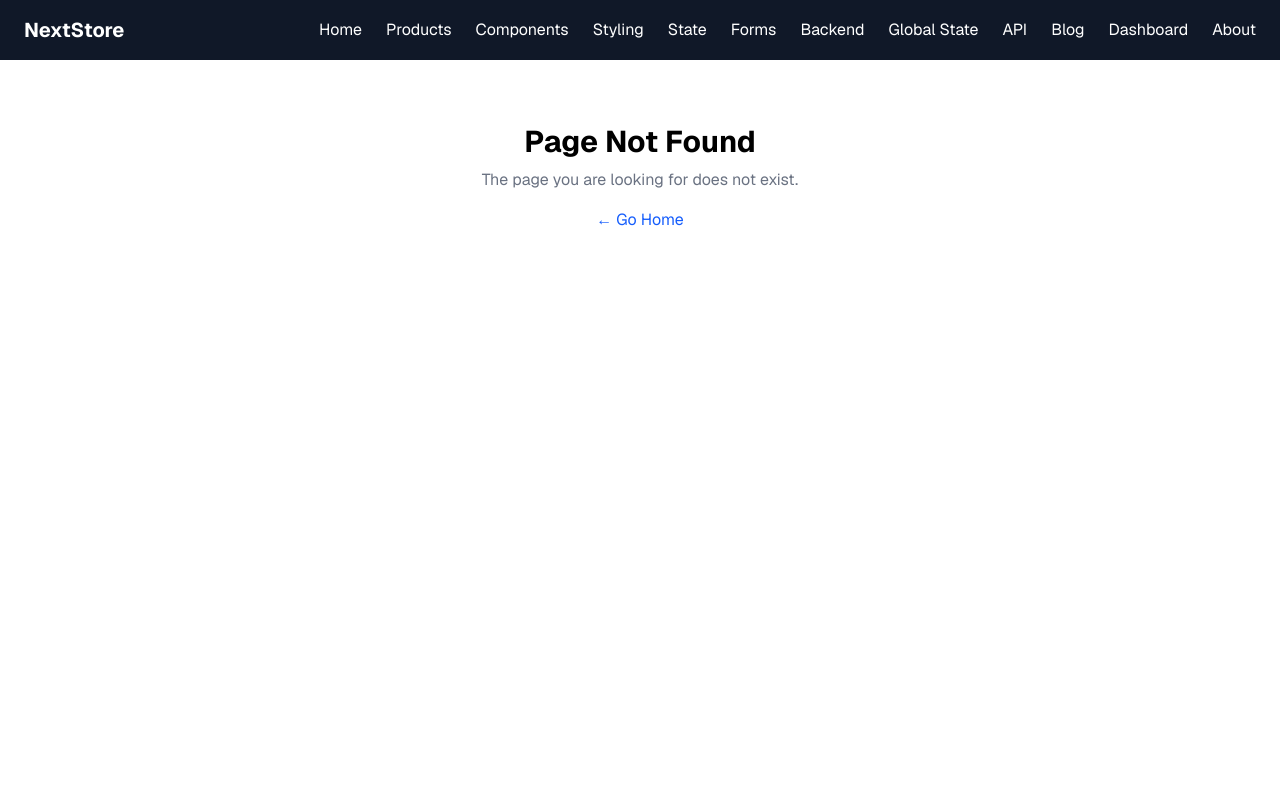
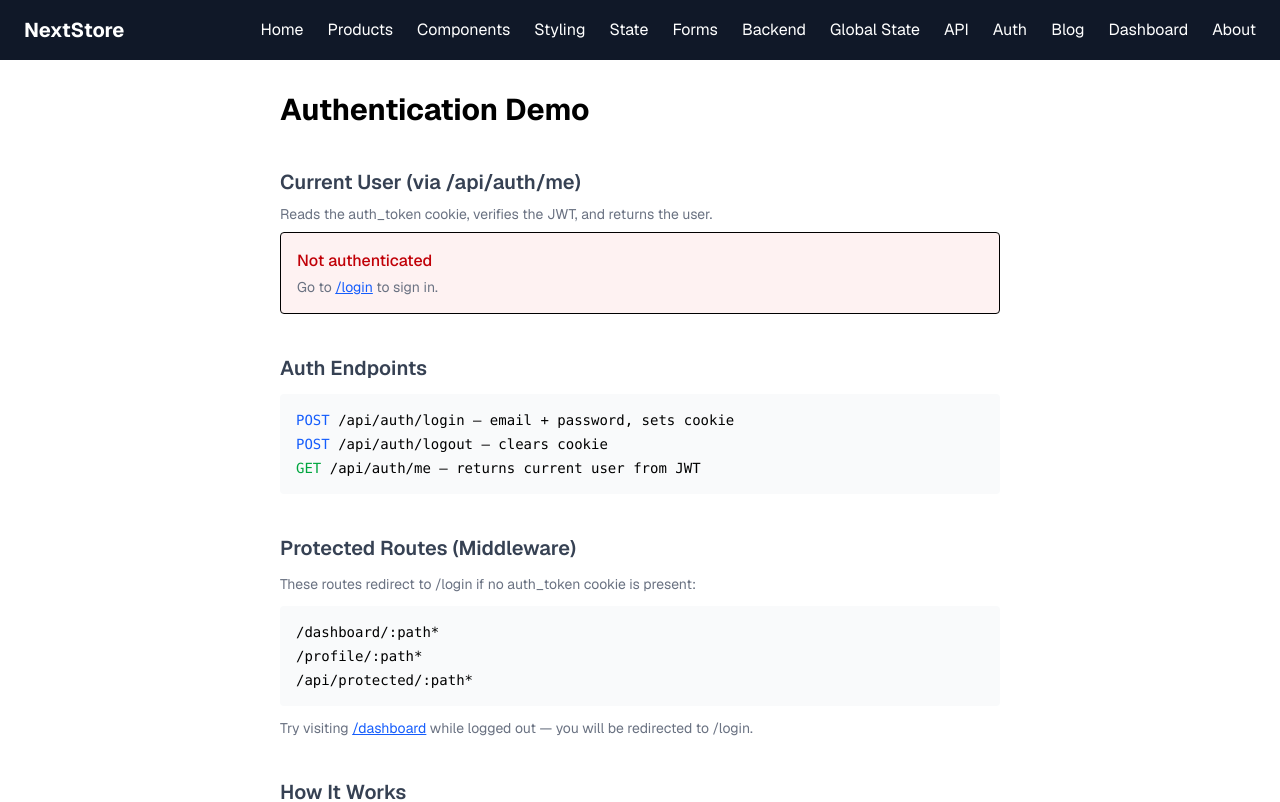
Before and after one commit to ivlie1495/learning-nextjs, a Next.js app: page /auth-demo in a window 1280 px wide. Before the commit this address had no page. Shown: the top 802 px of the page. Built offline with nearby package versions, Linux system fonts and the light colour scheme; no server answers.

Commit message:
Add Authentication demo with JWT, cookies, and middleware

```diff
--- /dev/null
+++ b/app/api/auth/login/route.ts
@@ -0,0 +1,35 @@
+import { NextResponse } from 'next/server'
+import { prisma } from '@/lib/prisma'
+import { signToken } from '@/lib/auth'
+
+export async function POST(req: Request) {
+  const { email, password } = await req.json()
+
+  // Demo: password is "password" for any existing user
+  if (password !== 'password') {
+    return NextResponse.json(
+      { error: 'Invalid credentials' },
+      { status: 401 }
+    )
+  }
+
+  const user = await prisma.user.findUnique({ where: { email } })
+
+  if (!user) {
+    return NextResponse.json(
+      { error: 'Invalid credentials' },
+      { status: 401 }
+    )
+  }
+
+  const token = await signToken({ id: user.id, email: user.email })
+
+  const response = NextResponse.json({ success: true, user: { id: user.id, name: user.name, email: user.email } })
+  response.cookies.set('auth_token', token, {
+    httpOnly: true,
+    secure: false,
+    sameSite: 'strict',
+    maxAge: 60 * 60,
+  })
+  return response
+}
--- /dev/null
+++ b/app/api/auth/logout/route.ts
@@ -0,0 +1,12 @@
+import { NextResponse } from 'next/server'
+
+export async function POST() {
+  const response = NextResponse.json({ success: true })
+  response.cookies.set('auth_token', '', {
+    httpOnly: true,
+    secure: false,
+    sameSite: 'strict',
+    maxAge: 0,
+  })
+  return response
+}
--- /dev/null
+++ b/app/api/auth/me/route.ts
@@ -0,0 +1,38 @@
+import { NextResponse } from 'next/server'
+import { cookies } from 'next/headers'
+import { verifyToken } from '@/lib/auth'
+import { prisma } from '@/lib/prisma'
+
+export async function GET() {
+  const cookieStore = await cookies()
+  const token = cookieStore.get('auth_token')?.value
+
+  if (!token) {
+    return NextResponse.json(
+      { error: 'Not authenticated' },
+      { status: 401 }
+    )
+  }
+
+  try {
+    const payload = await verifyToken(token)
+    const user = await prisma.user.findUnique({
+      where: { id: payload.id },
+      select: { id: true, name: true, email: true, createdAt: true },
+    })
+
+    if (!user) {
+      return NextResponse.json(
+        { error: 'User not found' },
+        { status: 404 }
+      )
+    }
+
+    return NextResponse.json(user)
+  } catch {
+    return NextResponse.json(
+      { error: 'Invalid token' },
+      { status: 401 }
+    )
+  }
+}
--- /dev/null
+++ b/app/auth-demo/page.tsx
@@ -0,0 +1,55 @@
+import AuthStatus from '@/components/auth/AuthStatus'
+
+export default function AuthDemoPage() {
+  return (
+    <div className="px-6 py-8 max-w-3xl mx-auto space-y-10">
+      <h1 className="text-3xl font-bold">Authentication Demo</h1>
+
+      <section className="space-y-2">
+        <h2 className="text-xl font-semibold text-gray-700">
+          Current User (via /api/auth/me)
+        </h2>
+        <p className="text-sm text-gray-500">
+          Reads the auth_token cookie, verifies the JWT, and returns the user.
+        </p>
+        <AuthStatus />
+      </section>
+
+      <section className="space-y-3">
+        <h2 className="text-xl font-semibold text-gray-700">Auth Endpoints</h2>
+        <div className="bg-gray-50 rounded p-4 text-sm font-mono space-y-1">
+          <p><span className="text-blue-600">POST</span> /api/auth/login — email + password, sets cookie</p>
+          <p><span className="text-blue-600">POST</span> /api/auth/logout — clears cookie</p>
+          <p><span className="text-green-600">GET</span> /api/auth/me — returns current user from JWT</p>
+        </div>
+      </section>
+
+      <section className="space-y-3">
+        <h2 className="text-xl font-semibold text-gray-700">Protected Routes (Middleware)</h2>
+        <p className="text-sm text-gray-500">
+          These routes redirect to /login if no auth_token cookie is present:
+        </p>
+        <div className="bg-gray-50 rounded p-4 text-sm font-mono space-y-1">
+          <p>/dashboard/:path*</p>
+          <p>/profile/:path*</p>
+          <p>/api/protected/:path*</p>
+        </div>
+        <p className="text-sm text-gray-500">
+          Try visiting <a href="/dashboard" className="text-blue-600 underline">/dashboard</a> while
+          logged out — you will be redirected to /login.
+        </p>
+      </section>
+
+      <section className="space-y-3">
+        <h2 className="text-xl font-semibold text-gray-700">How It Works</h2>
+        <ol className="list-decimal list-inside text-sm text-gray-600 space-y-1">
+          <li>User submits login form</li>
+          <li>POST /api/auth/login validates credentials</li>
+          <li>JWT token is signed and set as httpOnly cookie</li>
+          <li>Middleware checks auth_token on protected routes</li>
+          <li>GET /api/auth/me verifies JWT and returns user data</li>
+        </ol>
+      </section>
+    </div>
+  )
+}
--- /dev/null
+++ b/app/login/page.tsx
@@ -0,0 +1,13 @@
+import LoginForm from '@/components/auth/LoginForm'
+
+export default function LoginPage() {
+  return (
+    <div className="px-6 py-8 max-w-3xl mx-auto space-y-6">
+      <h1 className="text-3xl font-bold">Login</h1>
+      <p className="text-sm text-gray-500">
+        Sign in with a user created in the API demo. Password is always &quot;password&quot;.
+      </p>
+      <LoginForm />
+    </div>
+  )
+}
--- a/components/NavBar.tsx
+++ b/components/NavBar.tsx
@@ -36,6 +36,9 @@ export default function NavBar() {
         <Link href="/api-demo" className="hover:text-gray-300">
           API
         </Link>
+        <Link href="/auth-demo" className="hover:text-gray-300">
+          Auth
+        </Link>
         <Link href="/blog" className="hover:text-gray-300">
           Blog
         </Link>
--- /dev/null
+++ b/components/auth/AuthStatus.tsx
@@ -0,0 +1,64 @@
+'use client'
+
+import { useState, useEffect } from 'react'
+import { useRouter } from 'next/navigation'
+
+interface User {
+  id: number
+  name: string | null
+  email: string
+  createdAt: string
+}
+
+export default function AuthStatus() {
+  const [user, setUser] = useState<User | null>(null)
+  const [loading, setLoading] = useState(true)
+  const router = useRouter()
+
+  useEffect(() => {
+    fetch('/api/auth/me')
+      .then((res) => (res.ok ? res.json() : null))
+      .then((data) => {
+        setUser(data)
+        setLoading(false)
+      })
+      .catch(() => setLoading(false))
+  }, [])
+
+  const handleLogout = async () => {
+    await fetch('/api/auth/logout', { method: 'POST' })
+    setUser(null)
+    router.refresh()
+  }
+
+  if (loading) return <p className="text-gray-500">Checking auth...</p>
+
+  if (!user) {
+    return (
+      <div className="border rounded p-4 bg-red-50">
+        <p className="font-medium text-red-700">Not authenticated</p>
+        <p className="text-sm text-gray-500 mt-1">
+          Go to <a href="/login" className="text-blue-600 underline">/login</a> to sign in.
+        </p>
+      </div>
+    )
+  }
+
+  return (
+    <div className="border rounded p-4 bg-green-50 space-y-3">
+      <p className="font-medium text-green-700">Authenticated</p>
+      <div className="text-sm space-y-1">
+        <p><span className="text-gray-500">ID:</span> {user.id}</p>
+        <p><span className="text-gray-500">Name:</span> {user.name}</p>
+        <p><span className="text-gray-500">Email:</span> {user.email}</p>
+        <p><span className="text-gray-500">Created:</span> {new Date(user.createdAt).toLocaleDateString()}</p>
+      </div>
+      <button
+        onClick={handleLogout}
+        className="bg-red-500 text-white px-4 py-2 rounded text-sm hover:bg-red-600"
+      >
+        Logout
+      </button>
+    </div>
+  )
+}
--- /dev/null
+++ b/components/auth/LoginForm.tsx
@@ -0,0 +1,77 @@
+'use client'
+
+import { useState } from 'react'
+import { useRouter } from 'next/navigation'
+
+export default function LoginForm() {
+  const [email, setEmail] = useState('')
+  const [password, setPassword] = useState('')
+  const [error, setError] = useState('')
+  const [loading, setLoading] = useState(false)
+  const router = useRouter()
+
+  const handleSubmit = async (e: React.FormEvent) => {
+    e.preventDefault()
+    setError('')
+    setLoading(true)
+
+    const res = await fetch('/api/auth/login', {
+      method: 'POST',
+      headers: { 'Content-Type': 'application/json' },
+      body: JSON.stringify({ email, password }),
+    })
+
+    const data = await res.json()
+    setLoading(false)
+
+    if (!res.ok) {
+      setError(data.error)
+      return
+    }
+
+    router.push('/auth-demo')
+    router.refresh()
+  }
+
+  return (
+    <form onSubmit={handleSubmit} className="space-y-4 max-w-sm">
+      <div>
+        <label className="block text-sm font-medium text-gray-700 mb-1">
+          Email
+        </label>
+        <input
+          type="email"
+          value={email}
+          onChange={(e) => setEmail(e.target.value)}
+          className="border rounded px-3 py-2 w-full"
+          placeholder="alice@example.com"
+          required
+        />
+      </div>
+      <div>
+        <label className="block text-sm font-medium text-gray-700 mb-1">
+          Password
+        </label>
+        <input
+          type="password"
+          value={password}
+          onChange={(e) => setPassword(e.target.value)}
+          className="border rounded px-3 py-2 w-full"
+          placeholder="password"
+          required
+        />
+      </div>
+      {error && <p className="text-red-500 text-sm">{error}</p>}
+      <button
+        type="submit"
+        disabled={loading}
+        className="bg-blue-600 text-white px-4 py-2 rounded hover:bg-blue-700 disabled:opacity-50 w-full"
+      >
+        {loading ? 'Logging in...' : 'Login'}
+      </button>
+      <p className="text-xs text-gray-400">
+        Demo: use any user email from /api-demo with password &quot;password&quot;
+      </p>
+    </form>
+  )
+}
--- /dev/null
+++ b/lib/auth.ts
@@ -0,0 +1,17 @@
+import { SignJWT, jwtVerify } from 'jose'
+
+const secret = new TextEncoder().encode(
+  process.env.JWT_SECRET || 'demo-secret-key-change-in-production'
+)
+
+export async function signToken(payload: { id: number; email: string }) {
+  return new SignJWT(payload)
+    .setProtectedHeader({ alg: 'HS256' })
+    .setExpirationTime('1h')
+    .sign(secret)
+}
+
+export async function verifyToken(token: string) {
+  const { payload } = await jwtVerify(token, secret)
+  return payload as { id: number; email: string }
+}
--- a/middleware.ts
+++ b/middleware.ts
@@ -1,17 +1,21 @@
 import { NextResponse } from 'next/server'
 import type { NextRequest } from 'next/server'
 
-export function middleware(request: NextRequest) {
-  const token = request.cookies.get('token')
+export function middleware(req: NextRequest) {
+  const token = req.cookies.get('auth_token')?.value
 
   if (!token) {
     return NextResponse.redirect(
-      new URL('/login', request.url)
+      new URL('/login', req.url)
     )
   }
   return NextResponse.next()
 }
 
 export const config = {
-  matcher: ['/api/protected/:path*'],
+  matcher: [
+    '/dashboard/:path*',
+    '/profile/:path*',
+    '/api/protected/:path*',
+  ],
 }
--- a/package.json
+++ b/package.json
@@ -16,6 +16,7 @@
     "@tanstack/react-query": "^5.95.2",
     "axios": "^1.14.0",
     "dotenv": "^17.3.1",
+    "jose": "^6.2.2",
     "next": "16.1.6",
     "react": "19.2.3",
     "react-dom": "19.2.3",
```
Also changed, not shown: 1 other file (tests, documents, lock files or other folders).
